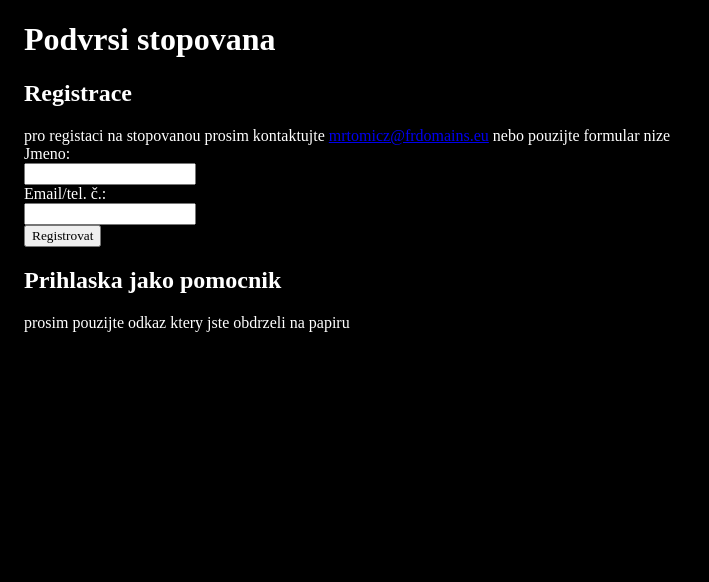
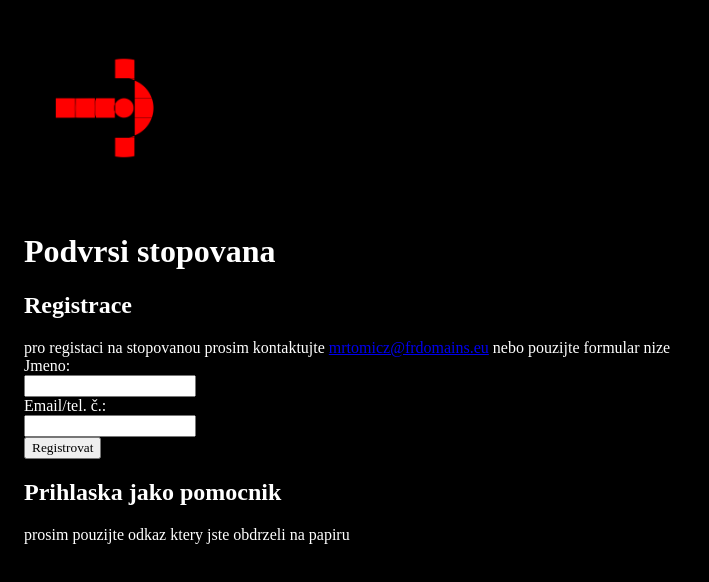
Before and after one commit to MrTomiCZ/stopovana-podvrsi, a plain HTML site: page index.html in a window 1280 px wide. Shown: the whole page, without its empty margins (0-709 px from the left). Drawn offline with Linux system fonts and the light colour scheme; a web font is replaced by a local one.

Commit message:
add logo

```diff
--- a/index.html
+++ b/index.html
@@ -8,6 +8,7 @@
     <link rel="stylesheet" href="/css/styles.css">
 </head>
 <body>
+    <img src="/images/logo.png" alt="StopovanaLogo" width="200">
     <h1>Podvrsi stopovana</h1>
     <h2>Registrace</h2>
     pro registaci na stopovanou prosim kontaktujte <a href="mailto:mrtomicz@frdomains.eu">mrtomicz@frdomains.eu</a> nebo pouzijte formular nize
```
Also changed, not shown: pages/404.html (+1 -0 lines), pages/pomocnik.html (+1 -0 lines).
